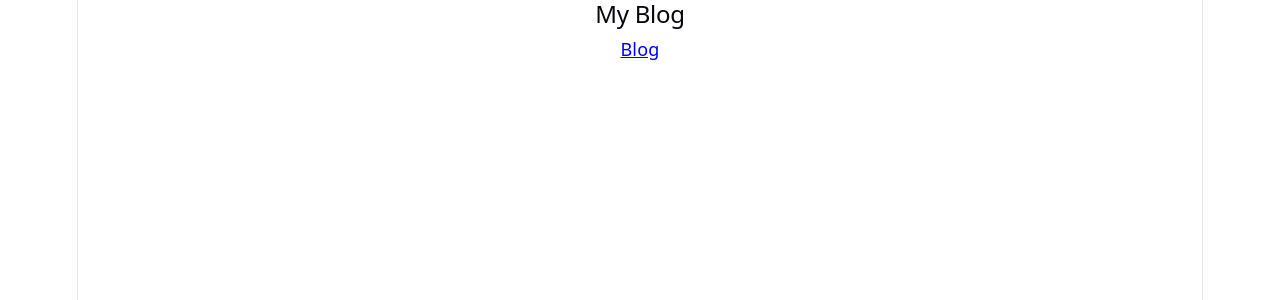
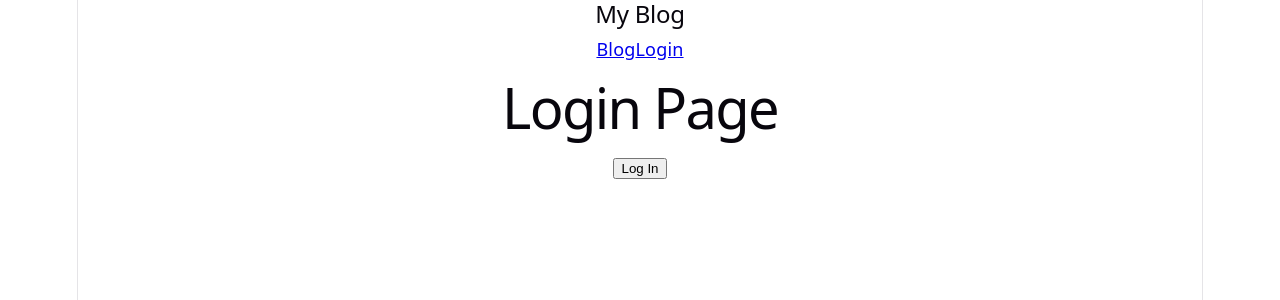
Before and after one commit to divzmadhu/mod-10-lab-04-react-dynamic-routing, a React (Vite) app: page /login in a window 1280 px wide. Before the commit this address had no page. Shown: the top 300 px of the page. Built offline with nearby package versions, Linux system fonts and the light colour scheme.

Commit message:
Implement login and logout functionality

```diff
--- a/src/App.jsx
+++ b/src/App.jsx
@@ -3,6 +3,7 @@ import BlogIndex from './Pages/Blog/BlogIndex';
 import BlogPost from './Pages/Blog/BlogPost';
 import Navbar from './components/Navbar/Navbar'
 import AuthProvider from './context/AuthContext';
+import Login from './Pages/Login';
 
 export default function App() {
   return (
@@ -12,6 +13,7 @@ export default function App() {
         <Routes>
           <Route path="/blog" element={<BlogIndex />} />
           <Route path="/blog/:slug" element={<BlogPost />} />
+          <Route path="/login" element={<Login />} />
         </Routes>
 
       </>
--- a/src/Pages/Login.jsx
+++ b/src/Pages/Login.jsx
@@ -0,0 +1,15 @@
+import {useContext} from 'react';
+import {AuthContext} from '../context/AuthContext'
+
+export default function Login(){
+
+    // Access the login function from AuthContext
+    const {login} = useContext(AuthContext);
+
+    return (
+        <div>
+            <h1>Login Page</h1>
+            <button className = "login" onClick = {login}>Log In </button>
+        </div>
+    );
+}
--- a/src/components/Navbar/Navbar.jsx
+++ b/src/components/Navbar/Navbar.jsx
@@ -1,10 +1,27 @@
-import {NavLink } from "react-router-dom"
+import { useContext } from 'react';
+import { NavLink } from 'react-router-dom';
+import { AuthContext } from '../../context/AuthContext';
+
 
 export default function Navbar() {
-    return(
+
+    // Access the authentication status from AuthContext
+    const { isAuthenticated, logout } = useContext(AuthContext);
+    return (
         <nav>
             <h2>My Blog</h2>
-            <NavLink to ="/blog">Blog</NavLink>
-        </nav>
-    )
+
+            <NavLink to="/blog">Blog</NavLink>
+            {
+                isAuthenticated ? (
+                    <>
+                        <NavLink to="/admin">Admin</NavLink>
+                        <button onClick = {logout}>Logout</button>
+                    </>
+                ) : (
+                    <NavLink to="/login">Login</NavLink>
+                )
+            }
+        </nav >
+    );
 }
```
